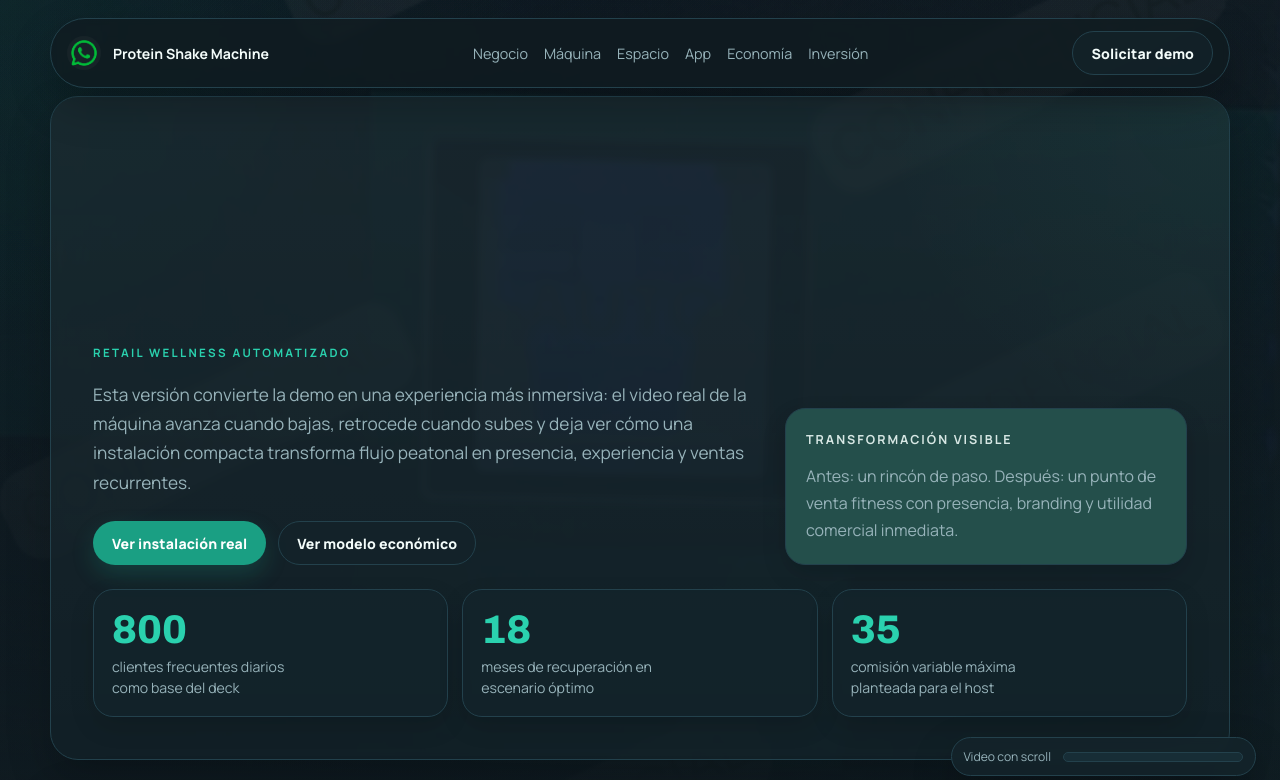
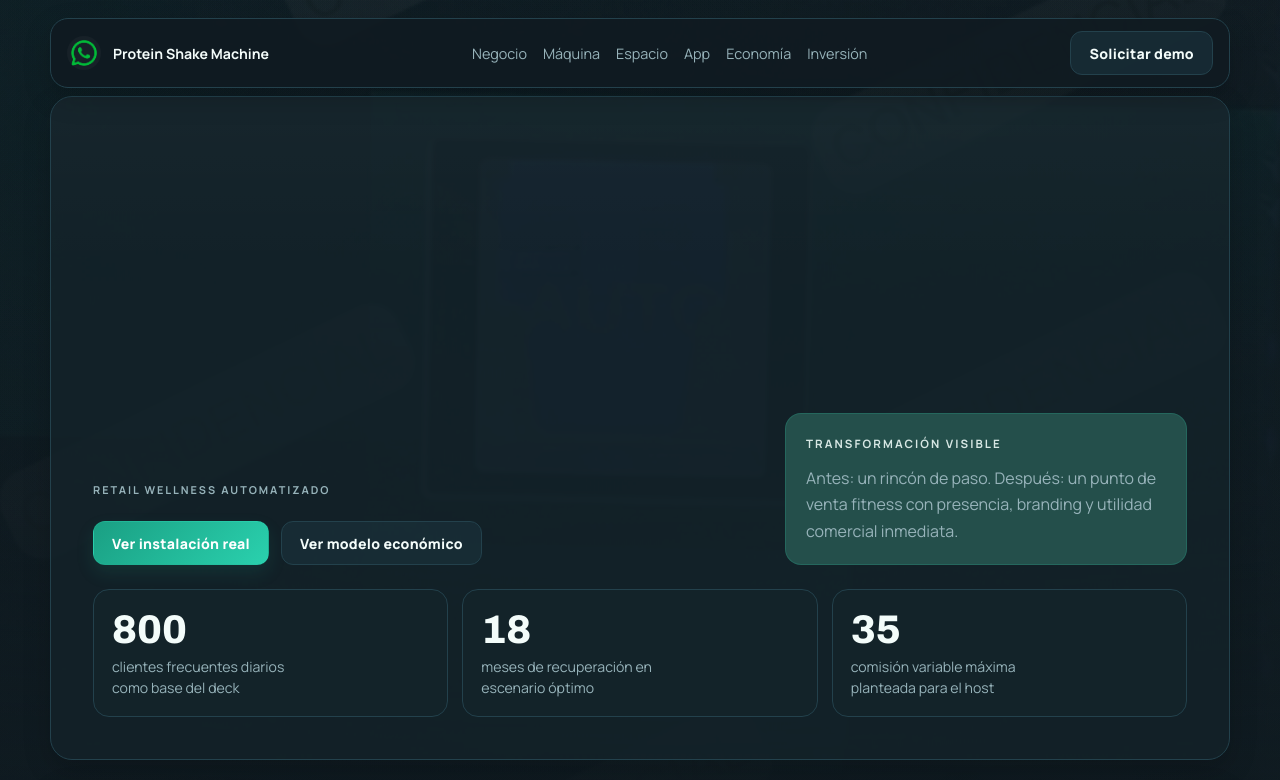
Before and after one commit to 77rmol/shakeM_info, a plain HTML site: page index.html in a window 1280 px wide. Shown: the top 780 px of the page. Drawn offline with Linux system fonts and the light colour scheme.

Commit message:
version 2

```diff
--- a/index.html
+++ b/index.html
@@ -55,24 +55,11 @@
         <a class="button button-ghost" href="#contacto">Solicitar demo</a>
       </header>
 
-      <div class="site-progress" aria-hidden="true">
-        <span>Video con scroll</span>
-        <div class="progress-rail">
-          <div id="video-progress" class="progress-fill"></div>
-        </div>
-      </div>
-
       <main class="story-shell">
         <section class="hero-section" id="hero">
           <div class="hero-layout">
             <div class="hero-copy-block">
               <p class="eyebrow" data-reveal>Retail wellness automatizado</p>
-              <p class="hero-copy" data-reveal>
-                Esta versión convierte la demo en una experiencia más inmersiva: el
-                video real de la máquina avanza cuando bajas, retrocede cuando subes
-                y deja ver cómo una instalación compacta transforma flujo peatonal en
-                presencia, experiencia y ventas recurrentes.
-              </p>
 
               <div class="hero-actions" data-reveal>
                 <a class="button" href="#espacio">Ver instalación real</a>
--- a/styles.css
+++ b/styles.css
@@ -12,17 +12,17 @@
   --panel-bg: #244f4b;
   --panel-text: #ffffff;
   --panel-muted: #d7e7e4;
-  --hero-gradient: linear-gradient(180deg, #101b21 0%, #14333a 58%, #1a9f83 100%);
+  --hero-gradient: linear-gradient(180deg, #101b21 0%, #13242b 62%, #18343b 100%);
   --accent-gradient: linear-gradient(135deg, #1a9f83 0%, #2ad1ae 100%);
   --bg: var(--ink);
   --surface-soft: rgba(255, 255, 255, 0.04);
   --line-strong: rgba(42, 209, 174, 0.42);
   --accent-strong: #2ad1ae;
   --accent-warm: #f4b942;
-  --shadow: 0 18px 44px rgba(0, 0, 0, 0.22);
-  --radius-xl: 28px;
-  --radius-lg: 20px;
-  --radius-md: 14px;
+  --shadow: 0 10px 28px rgba(0, 0, 0, 0.18);
+  --radius-xl: 22px;
+  --radius-lg: 16px;
+  --radius-md: 12px;
   --container: min(1180px, calc(100vw - 40px));
 }
 
@@ -36,7 +36,9 @@ html {
 
 body {
   margin: 0;
-  background: var(--hero-gradient);
+  background:
+    radial-gradient(circle at top, rgba(42, 209, 174, 0.05), transparent 22%),
+    linear-gradient(180deg, #101b21 0%, #122128 56%, #13242b 100%);
   color: var(--text);
   font-family: "Manrope", sans-serif;
 }
@@ -52,15 +54,17 @@ body::after {
 
 body::before {
   background:
-    radial-gradient(circle at top left, rgba(42, 209, 174, 0.08), transparent 24%),
-    radial-gradient(circle at bottom right, rgba(26, 159, 131, 0.08), transparent 28%);
-  opacity: 0.75;
+    linear-gradient(rgba(255, 255, 255, 0.018) 1px, transparent 1px),
+    linear-gradient(90deg, rgba(255, 255, 255, 0.018) 1px, transparent 1px);
+  background-size: 72px 72px;
+  mask-image: radial-gradient(circle at center, rgba(0, 0, 0, 0.55), transparent 78%);
+  opacity: 0.08;
 }
 
 body::after {
   background:
-    linear-gradient(180deg, rgba(16, 27, 33, 0.22), rgba(16, 27, 33, 0.46) 72%, rgba(16, 27, 33, 0.74)),
-    radial-gradient(circle at center, transparent 18%, rgba(16, 27, 33, 0.18) 100%);
+    linear-gradient(180deg, rgba(16, 27, 33, 0.18), rgba(16, 27, 33, 0.42) 68%, rgba(16, 27, 33, 0.72)),
+    radial-gradient(circle at center, transparent 24%, rgba(16, 27, 33, 0.14) 100%);
 }
 
 img,
@@ -100,32 +104,32 @@ a {
 }
 
 .ambient-video {
-  opacity: 0.94;
-  filter: saturate(0.92) contrast(1.04) brightness(0.82);
+  opacity: 0.9;
+  filter: saturate(0.76) contrast(1.02) brightness(0.72);
 }
 
 .ambient-fallback {
-  opacity: 0.16;
-  filter: saturate(0.92) brightness(0.82);
+  opacity: 0.12;
+  filter: saturate(0.8) brightness(0.74);
 }
 
 .ambient-scrim {
   background:
-    linear-gradient(180deg, rgba(16, 27, 33, 0.12) 0%, rgba(16, 27, 33, 0.24) 42%, rgba(16, 27, 33, 0.5) 100%),
-    linear-gradient(90deg, rgba(16, 27, 33, 0.28) 0%, rgba(16, 27, 33, 0.08) 40%, rgba(16, 27, 33, 0.28) 100%);
+    linear-gradient(180deg, rgba(16, 27, 33, 0.18) 0%, rgba(16, 27, 33, 0.34) 42%, rgba(16, 27, 33, 0.62) 100%),
+    linear-gradient(90deg, rgba(16, 27, 33, 0.34) 0%, rgba(16, 27, 33, 0.12) 40%, rgba(16, 27, 33, 0.34) 100%);
 }
 
 .ambient-glow {
-  opacity: 0.18;
+  opacity: 0.08;
   mix-blend-mode: normal;
 }
 
 .ambient-glow-a {
-  background: radial-gradient(circle at 18% 14%, rgba(42, 209, 174, 0.1), transparent 28%);
+  background: radial-gradient(circle at 18% 14%, rgba(42, 209, 174, 0.06), transparent 24%);
 }
 
 .ambient-glow-b {
-  background: radial-gradient(circle at 82% 18%, rgba(26, 159, 131, 0.08), transparent 28%);
+  background: radial-gradient(circle at 82% 18%, rgba(26, 159, 131, 0.04), transparent 24%);
 }
 
 .no-video .ambient-video {
@@ -154,9 +158,9 @@ a {
   padding: 12px 16px;
   transform: translateX(-50%);
   border: 1px solid var(--line);
-  border-radius: 999px;
-  background: rgba(16, 27, 33, 0.78);
-  backdrop-filter: blur(3px);
+  border-radius: 18px;
+  background: rgba(16, 27, 33, 0.88);
+  backdrop-filter: blur(1px);
   box-shadow: var(--shadow);
 }
 
@@ -196,14 +200,14 @@ a {
   gap: 10px;
   min-height: 44px;
   padding: 0 18px;
-  border: 1px solid transparent;
-  border-radius: 999px;
-  background: var(--primary);
+  border: 1px solid rgba(42, 209, 174, 0.2);
+  border-radius: 12px;
+  background: var(--accent-gradient);
   color: var(--panel-text);
   font-size: 0.88rem;
   font-weight: 800;
-  letter-spacing: 0.01em;
-  box-shadow: 0 10px 22px rgba(26, 159, 131, 0.22);
+  letter-spacing: 0.02em;
+  box-shadow: 0 8px 18px rgba(26, 159, 131, 0.14);
   transition:
     transform 220ms ease,
     box-shadow 220ms ease,
@@ -213,7 +217,7 @@ a {
 
 .button-ghost {
   border-color: var(--line);
-  background: rgba(20, 36, 43, 0.74);
+  background: rgba(25, 48, 57, 0.76);
   color: var(--text);
   box-shadow: none;
 }
@@ -221,8 +225,7 @@ a {
 .button:hover,
 .button:focus-visible {
   transform: translateY(-1px);
-  background: var(--accent);
-  box-shadow: 0 12px 26px rgba(42, 209, 174, 0.2);
+  box-shadow: 0 10px 22px rgba(42, 209, 174, 0.16);
 }
 
 .site-progress {
@@ -235,9 +238,9 @@ a {
   gap: 12px;
   padding: 10px 12px;
   border: 1px solid var(--line);
-  border-radius: 999px;
+  border-radius: 14px;
   background: rgba(20, 36, 43, 0.88);
-  backdrop-filter: blur(3px);
+  backdrop-filter: blur(1px);
   box-shadow: var(--shadow);
   color: var(--muted);
   font-size: 0.76rem;
@@ -245,7 +248,7 @@ a {
 
 .progress-rail {
   width: 180px;
-  height: 10px;
+  height: 8px;
   overflow: hidden;
   border: 1px solid var(--line);
   border-radius: 999px;
@@ -271,8 +274,8 @@ a {
   padding: clamp(24px, 4vw, 42px);
   border: 1px solid var(--line);
   border-radius: var(--radius-xl);
-  background: rgba(20, 36, 43, 0.62);
-  backdrop-filter: blur(3px);
+  background: rgba(20, 36, 43, 0.7);
+  backdrop-filter: blur(1px);
   box-shadow: var(--shadow);
   overflow: hidden;
 }
@@ -282,9 +285,7 @@ a {
   content: "";
   position: absolute;
   inset: 0;
-  background:
-    linear-gradient(180deg, rgba(255, 255, 255, 0.03), transparent),
-    radial-gradient(circle at top right, rgba(42, 209, 174, 0.05), transparent 26%);
+  background: linear-gradient(180deg, rgba(255, 255, 255, 0.02), transparent 26%);
   opacity: 1;
   pointer-events: none;
 }
@@ -327,11 +328,11 @@ a {
 .cta-shell {
   border: 1px solid var(--line);
   border-radius: var(--radius-lg);
-  background: rgba(20, 36, 43, 0.84);
-  backdrop-filter: blur(2px);
-  box-shadow: 0 10px 24px rgba(0, 0, 0, 0.14);
+  background: rgba(20, 36, 43, 0.92);
+  backdrop-filter: none;
+  box-shadow: none;
   transition:
-    transform 220ms ease,
+    transform 180ms ease,
     border-color 240ms ease,
     background-color 240ms ease,
     box-shadow 240ms ease;
@@ -347,14 +348,15 @@ a {
 .spotlight-card:hover,
 .comparison-card:hover,
 .cta-shell:hover {
-  transform: translateY(-2px);
-  border-color: rgba(42, 209, 174, 0.36);
-  box-shadow: 0 14px 30px rgba(0, 0, 0, 0.16);
+  transform: none;
+  border-color: rgba(42, 209, 174, 0.22);
+  box-shadow: none;
 }
 
 .hero-note-compact {
   background: var(--panel-bg);
   color: var(--panel-text);
+  border-color: rgba(42, 209, 174, 0.18);
 }
 
 .hero-note-compact p,
@@ -364,10 +366,10 @@ a {
 
 .hero-note-label {
   margin: 0 0 12px;
-  color: var(--accent);
-  font-size: 0.78rem;
+  color: var(--muted);
+  font-size: 0.72rem;
   font-weight: 700;
-  letter-spacing: 0.16em;
+  letter-spacing: 0.18em;
   text-transform: uppercase;
 }
 
@@ -381,10 +383,10 @@ a {
 
 .eyebrow {
   margin: 0 0 14px;
-  color: var(--accent);
-  font-size: 0.72rem;
+  color: var(--muted);
+  font-size: 0.68rem;
   font-weight: 700;
-  letter-spacing: 0.2em;
+  letter-spacing: 0.18em;
   text-transform: uppercase;
 }
 
@@ -397,21 +399,21 @@ h3 {
 }
 
 h1 {
-  max-width: 10ch;
-  font-size: clamp(2.7rem, 6vw, 5.6rem);
-  letter-spacing: -0.045em;
+  max-width: 11ch;
+  font-size: clamp(2.6rem, 5.4vw, 5rem);
+  letter-spacing: -0.05em;
   text-shadow: none;
 }
 
 h2 {
-  max-width: 13ch;
-  font-size: clamp(1.75rem, 3.3vw, 3.5rem);
-  letter-spacing: -0.035em;
+  max-width: 14ch;
+  font-size: clamp(1.7rem, 3vw, 3.1rem);
+  letter-spacing: -0.04em;
 }
 
 h3 {
-  font-size: clamp(1.02rem, 1.5vw, 1.4rem);
-  letter-spacing: -0.02em;
+  font-size: clamp(1rem, 1.35vw, 1.24rem);
+  letter-spacing: -0.015em;
 }
 
 .hero-copy,
@@ -423,7 +425,7 @@ h3 {
 figcaption,
 .hero-note p {
   color: var(--muted);
-  line-height: 1.7;
+  line-height: 1.65;
 }
 
 .hero-copy {
@@ -453,7 +455,7 @@ figcaption,
 .metric-value {
   display: block;
   margin-bottom: 6px;
-  color: var(--accent);
+  color: var(--text);
   font-family: "Archivo", sans-serif;
   font-size: clamp(1.75rem, 3.2vw, 2.5rem);
   font-weight: 800;
@@ -493,9 +495,9 @@ figcaption,
 
 .highlight-card {
   background:
-    linear-gradient(180deg, rgba(42, 209, 174, 0.08), rgba(42, 209, 174, 0.02)),
-    rgba(20, 36, 43, 0.88);
-  border-color: rgba(42, 209, 174, 0.3);
+    linear-gradient(180deg, rgba(36, 79, 75, 0.92), rgba(20, 36, 43, 0.94)),
+    rgba(20, 36, 43, 0.92);
+  border-color: rgba(42, 209, 174, 0.22);
 }
 
 .info-card p {
@@ -582,7 +584,7 @@ figcaption,
   min-height: 30px;
   padding: 0 12px;
   border: 1px solid var(--line);
-  border-radius: 999px;
+  border-radius: 10px;
   background: rgba(20, 36, 43, 0.88);
   color: var(--text);
   font-size: 0.72rem;
@@ -593,7 +595,7 @@ figcaption,
 
 .comparison-badge-accent {
   border-color: rgba(42, 209, 174, 0.36);
-  background: rgba(42, 209, 174, 0.12);
+  background: rgba(36, 79, 75, 0.9);
   color: var(--accent);
 }
 
@@ -647,7 +649,9 @@ figcaption,
 .cta-shell {
   padding: 34px;
   text-align: center;
-  background: rgba(20, 36, 43, 0.9);
+  background:
+    linear-gradient(180deg, rgba(20, 36, 43, 0.94), rgba(20, 36, 43, 0.98)),
+    rgba(20, 36, 43, 0.96);
 }
 
 .cta-shell h2,
```
